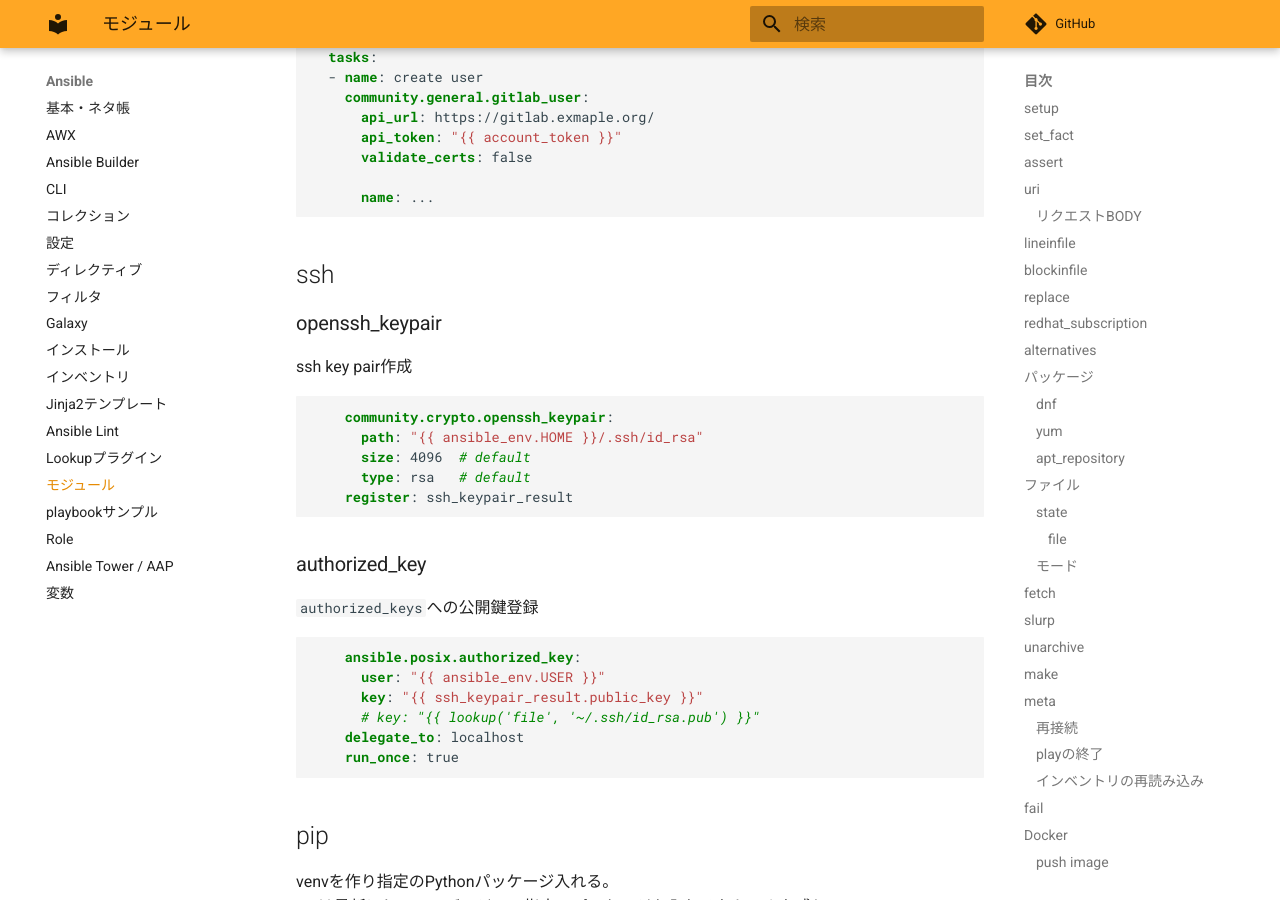
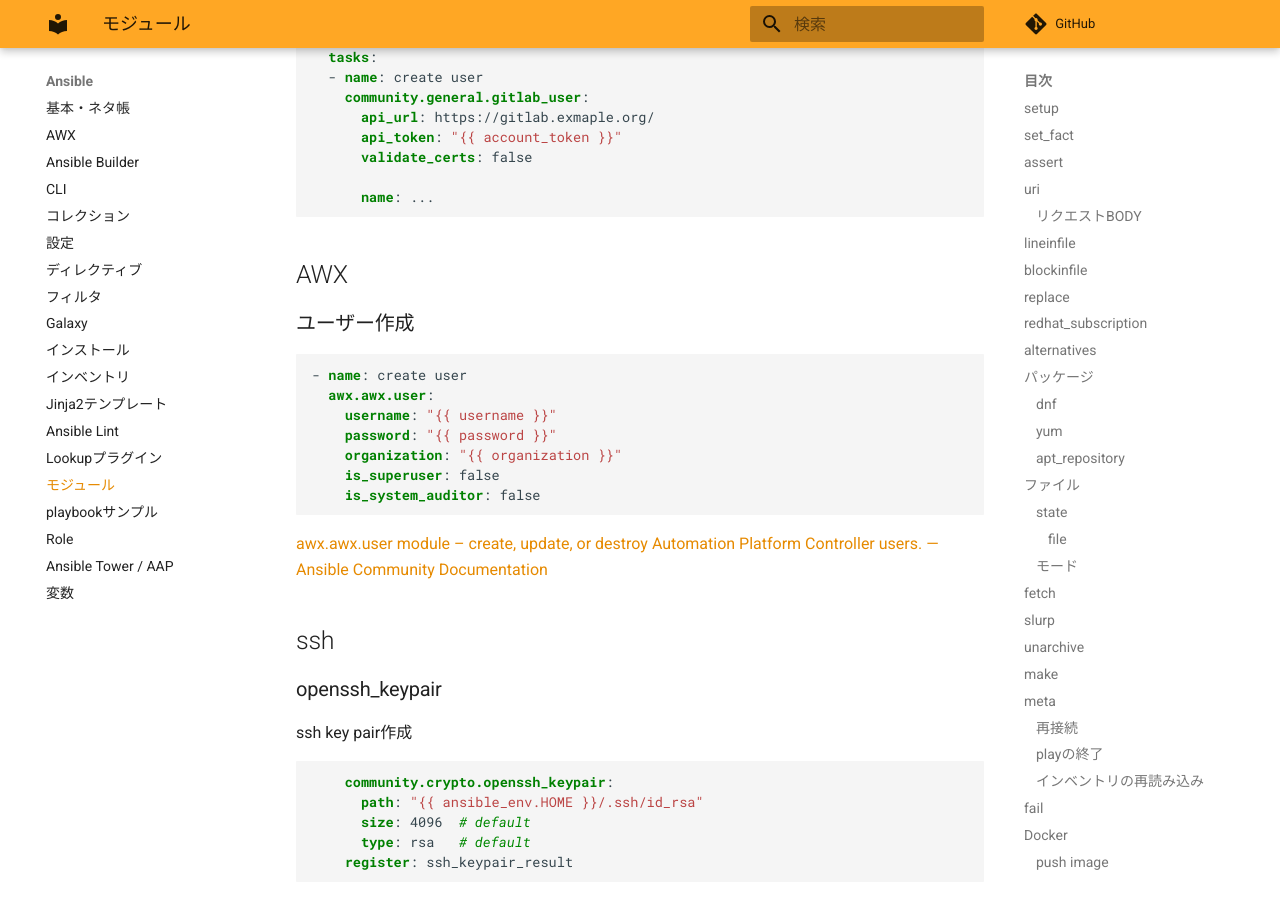
Before and after one commit to zaki-lknr/docs, an MkDocs documentation site: the page built from docs/Ansible/module.md, in a window 1280 px wide and 900 px high, scrolled down 13431 px. Built offline with MkDocs 1.6.1 and Material for MkDocs 9.7.7, drawn with Linux system fonts in a browser that asks for light colours; comment, search, counter and statistics services are not loaded.

Commit message:
add: ansible/module: awxユーザー作成

````diff
--- a/docs/Ansible/module.md
+++ b/docs/Ansible/module.md
@@ -619,6 +619,22 @@ URLへユーザー名とパスワードを埋め込めばOK
       name: ...
 ```
 
+## AWX
+
+### ユーザー作成
+
+```yaml
+- name: create user
+  awx.awx.user:
+    username: "{{ username }}"
+    password: "{{ password }}"
+    organization: "{{ organization }}"
+    is_superuser: false
+    is_system_auditor: false
+```
+
+[awx.awx.user module – create, update, or destroy Automation Platform Controller users. — Ansible Community Documentation](https://docs.ansible.com/ansible/latest/collections/awx/awx/user_module.html)
+
 ## ssh
 
 ### openssh_keypair
````
